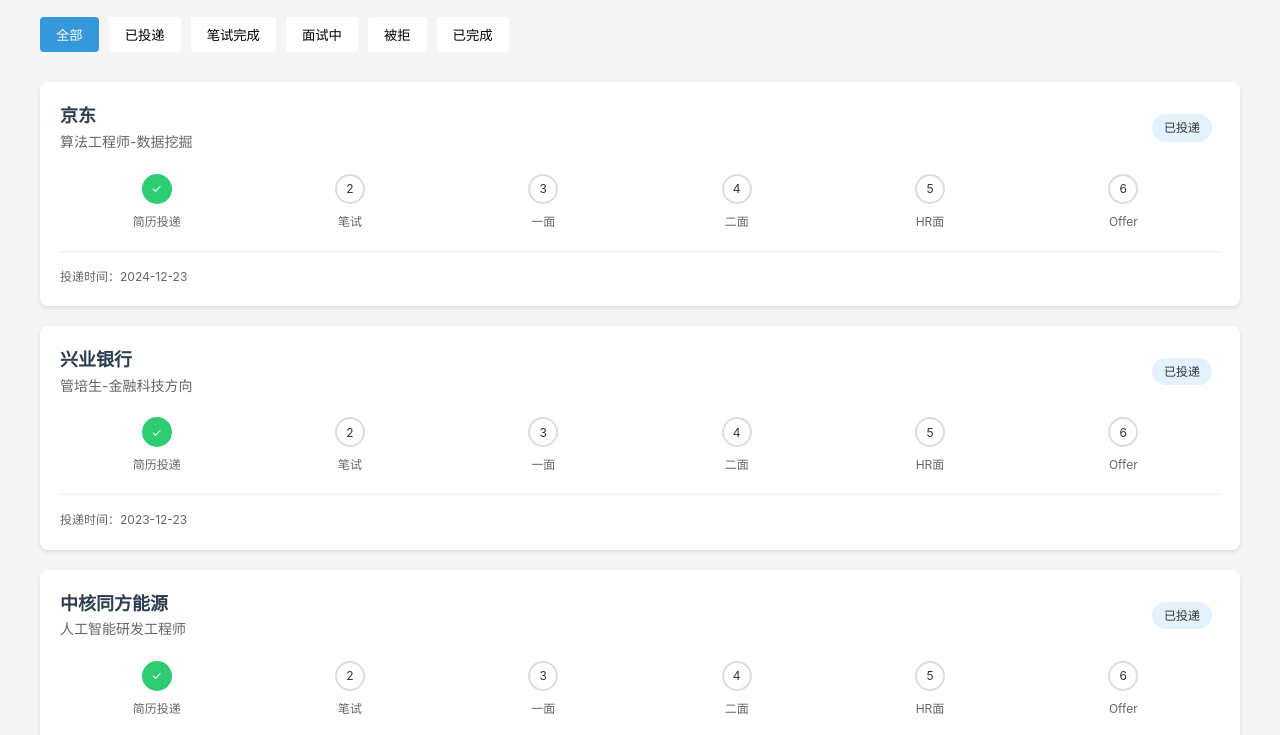
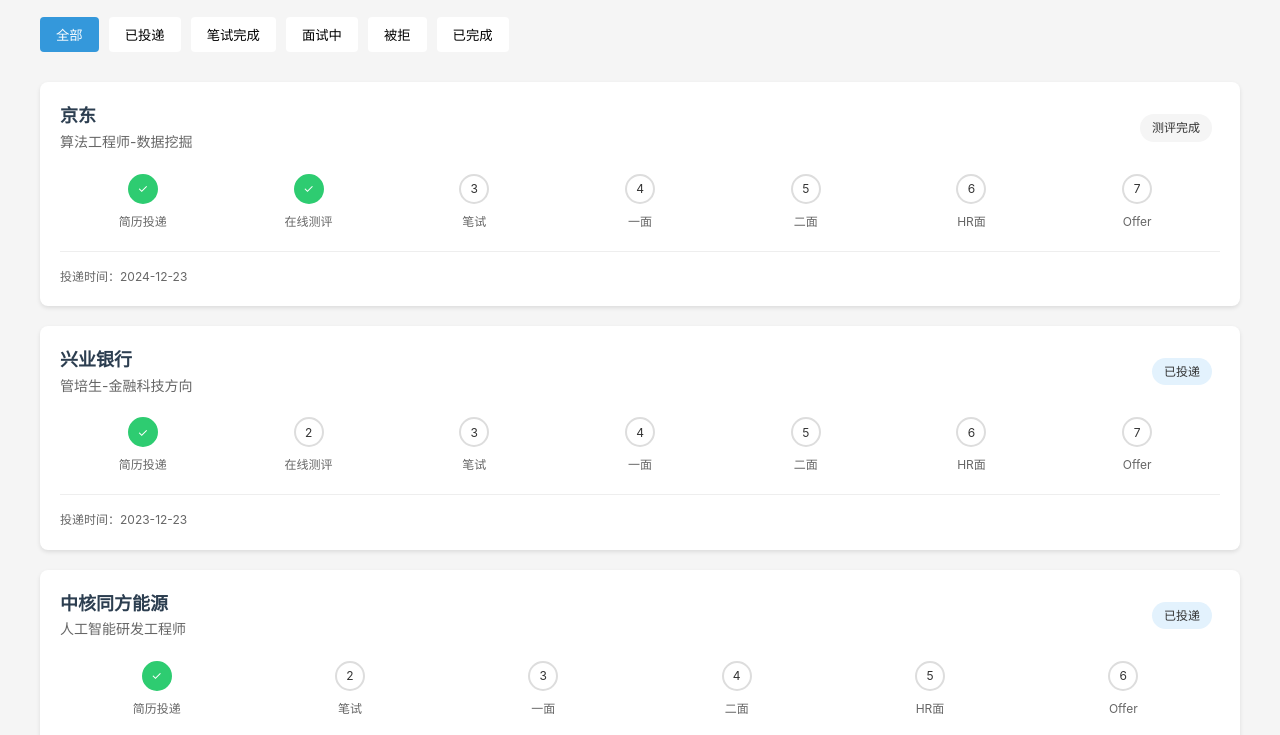
Before and after one commit to WangRunlu/-, a plain HTML site: page index.html in a window 1280 px wide. Shown: the part 61-796 px from the top of the page. Drawn offline with Linux system fonts and the light colour scheme.

Commit message:
Update index.html

```diff
--- a/index.html
+++ b/index.html
@@ -184,10 +184,11 @@
                 company: "京东",
                 position: "算法工程师-数据挖掘",
                 date: "2024-12-23",
-                status: "已投递",
-                statusClass: "pending",
+                status: "测评完成",
+                statusClass: "test",
                 steps: [
                     { name: "简历投递", completed: true, date: "2024-12-23" },
+                    { name: "在线测评", completed: true, date: "2024-12-23" },
                     { name: "笔试", completed: false },
                     { name: "一面", completed: false },
                     { name: "二面", completed: false },
@@ -202,7 +203,8 @@
                 status: "已投递",
                 statusClass: "pending",
                 steps: [
-                    { name: "简历投递", completed: true, date: "2023-12-23" },
+                    { name: "简历投递", completed: true, date: "2024-12-23" },
+                    { name: "在线测评", completed: false },
                     { name: "笔试", completed: false },
                     { name: "一面", completed: false },
                     { name: "二面", completed: false },
```
